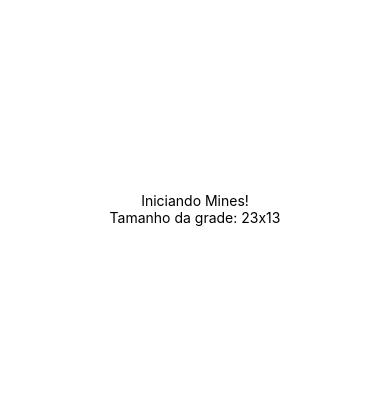
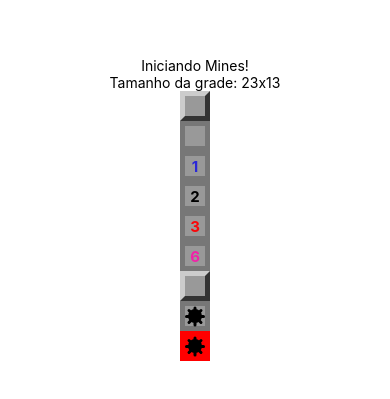
Before and after one commit to ErickFerreiradev/jogoMinesMobile, a React Native app: screen / in a window 390 px wide. Shown: the part 213-612 px from the top of the page. Built offline with nearby package versions, Linux system fonts and the light colour scheme.

Commit message:
Novas funcionalidades e estilos implantados

```diff
--- a/App.js
+++ b/App.js
@@ -1,12 +1,23 @@
 import { StatusBar } from 'expo-status-bar';
 import { StyleSheet, Text, View } from 'react-native';
 import params from './src/params';
+import Field from './src/components/Field';
 
 export default function App() {
   return (
     <View style={styles.container}>
       <Text>Iniciando Mines!</Text>
       <Text>Tamanho da grade: {params.getRowsAmount()}x{params.getColumnsAmount()}</Text>
+
+      <Field />
+      <Field opened/>
+      <Field opened nearMines={1}/>
+      <Field opened nearMines={2}/>
+      <Field opened nearMines={3}/>
+      <Field opened nearMines={6}/>
+      <Field mined />
+      <Field mined opened />
+      <Field mined opened exploded />
       <StatusBar style="auto" />
     </View>
   );
--- /dev/null
+++ b/src/components/Field.js
@@ -0,0 +1,63 @@
+import React from 'react'
+import { View, StyleSheet, Text } from 'react-native'
+import params from '../params'
+import Mine from './Mine'
+
+export default props => {
+    const { mined, opened, nearMines, exploded } = props
+
+    const styleField = [styles.field]
+    if (opened) styleField.push(styles.opened)
+    if (exploded) styleField.push(styles.exploded)
+    if (styleField.length === 1) styleField.push(styles.regular)
+
+    let color = null
+    if (nearMines > 0) {
+        if (nearMines == 1) color = '#2A28D7'
+        if (nearMines == 2) color = '2B520F'
+        if (nearMines > 2 && nearMines < 6) color = '#F9060A'
+        if (nearMines >= 6) color = '#F221A9'
+    }
+
+
+        return (
+            <View style={styleField}>
+                {!mined && opened && nearMines > 0 ?
+                <Text style ={[styles.label, {color: color}]}>
+                    {nearMines}
+                </Text>: false}
+                {mined && opened ? <Mine/>: false}
+            </View>
+        )
+}
+
+const styles = StyleSheet.create({
+    field: {
+        height: params.blockSize,
+        width: params.blockSize,
+        borderWidth: params.borderSize,
+    },
+    regular: {
+        backgroundColor: '#999',
+        borderLeftColor: '#CCC',
+        borderTopColor: '#CCC',
+        borderRightColor: '#333',
+        borderBottomColor: '#333',
+    },
+    opened: {
+        backgroundColor: '#999',
+        borderColor: '#777',
+        alignItems: 'center',
+        justifyContent: 'center',
+    },
+
+    label: {
+        fontWeight: 'bold',
+        fontSize: params.fontSize,
+    },
+
+    exploded: {
+        backgroundColor: 'red',
+        borderColor: 'red',
+    }
+})
--- /dev/null
+++ b/src/components/Flag.js
@@ -0,0 +1,2 @@
+import React from 'react'
+import { View, StyleSheet } from 'react-native'
--- /dev/null
+++ b/src/components/Mine.js
@@ -0,0 +1,41 @@
+import React from 'react'
+import { View, StyleSheet } from 'react-native'
+
+export default props => {
+    return (
+        <View style = {styles.contatiner}>
+            <View style={styles.coreMine} />
+            <View style={styles.line} />
+            <View style={[styles.line, {transform: [{ rotate: '45deg'}] }]} />
+            <View style={[styles.line, {transform: [{ rotate: '90deg'}] }]} />
+            <View style={[styles.line, {transform: [{ rotate: '135deg'}] }]} />
+        </View>
+
+    )
+}
+
+const styles = StyleSheet.create({
+    container: {
+        alignItems: 'center',
+        justifyContent: 'center',
+    },
+
+    coreMine: {
+        height: 14,
+        width: 14,
+        borderRadius: 10,
+        backgroundColor: 'black',
+        alignItems: 'center',
+        justifyContent: 'center',
+    },
+
+    line: {
+        marginTop: 5.5,
+        marginLeft: -3,
+        position: 'absolute',
+        height: 3,
+        width: 20,
+        borderRadius: 3,
+        backgroundColor: 'black',
+    },
+})
```
